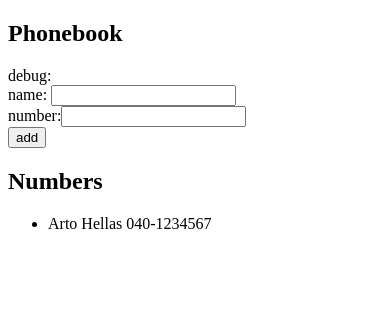
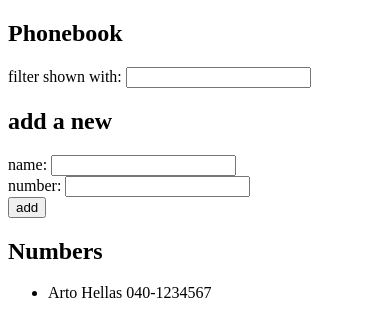
Before and after one commit to salfonsoMB17/FullStackCourse, a React (Vite) app in the folder part2/phonebook/: page / in a window 390 px wide. Shown: the top 336 px of the page. Built offline with nearby package versions, Linux system fonts and the light colour scheme.

Commit message:
Exercise 2.9: Add search filter functionality for phonebook

```diff
--- a/part2/phonebook/src/App.jsx
+++ b/part2/phonebook/src/App.jsx
@@ -7,14 +7,20 @@
   ])
   const [newName, setNewName] = useState('')
   const [newNumber, setNewNumber] = useState('')
+  const [filterValue, setFilterValue] = useState('')
+
+  const handleFilterChange = (event) => {
+    console.log(event.target.value)
+    setFilterValue(event.target.value)
+  }
 
   const handleNameChange = (event) => {
-    console.log(event.target.value)
+    //console.log(event.target.value)
     setNewName(event.target.value)
   }
 
   const handleNumberChange = (event) => {
-    console.log(event.target.value)
+    //console.log(event.target.value)
     setNewNumber(event.target.value)
   }
 
@@ -37,19 +43,25 @@
     setNewNumber('')
   }
 
+  const filteredPersons = persons.filter(person =>
+    person.name.toLowerCase().includes(filterValue.toLowerCase())
+  )
+
   return (
     <div>
       <h2>Phonebook</h2>
+      <div>filter shown with: <input
+          onChange={handleFilterChange}
+        />
+      </div>
+      <h2>add a new</h2>
       <form onSubmit={addPerson}>
-        <div>debug: {newName} {newNumber}</div>
-        <div>
-          name: <input
+        <div>name: <input
             value={newName}
             onChange={handleNameChange}
           />
         </div>
-        <div>number:
-          <input
+        <div>number: <input
             value={newNumber}
             onChange={handleNumberChange}
           />
@@ -60,7 +72,7 @@
       </form>
       <h2>Numbers</h2>
       <ul>
-        {persons.map((person) => (
+        {filteredPersons.map((person) => (
           <Person key={person.id} person={person} />
         ))}
       </ul>
```
Lines whose indentation alone changed are shown as unchanged.
